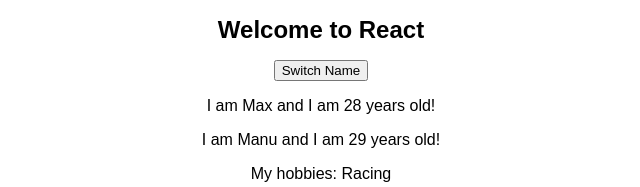
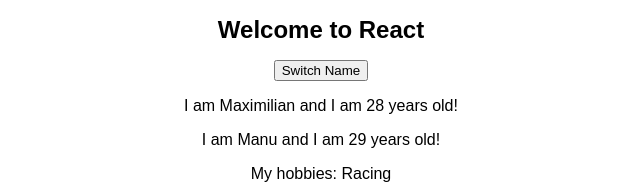
Before and after one commit to femmebot/react16, a React (Create React App) app in the folder my-app/: page / in a window 1280 px wide. Shown: the top 187 px of the page, without its empty margins (319-959 px from the left). Built offline with nearby package versions, Linux system fonts and the light colour scheme.

Commit message:
passing method references between components

```diff
--- a/my-app/src/App.js
+++ b/my-app/src/App.js
@@ -5,31 +5,46 @@
 class App extends Component {
   state = {
     persons: [
-      { name: "Max", age: 28 },
+      { name: "Maximilian", age: 28 },
       { name: "Manu", age: 29 },
       { name: "Stephanie", age: 26 }
     ]
   }
 
-  switchNameHandler = () => {
+  switchNameHandler = (newName) => {
     // console.log('Was clicked!');
+
+    // use special setState method from Component to update DOM
     this.setState({
       persons: [
-        { name: "Maximillian", age: 28 },
+        { name: newName, age: 28 },
         { name: "Manu", age: 29 },
         { name: "Stephanie", age: 27 }
       ]
     })
   }
 
+  // bind method preferred over passing anonymous function for performance
+  // <button onClick={this.switchNameHandler.bind(this, 'Maximilian')}>Switch Name</button>
+
+
   render() {
     return (
       <div className="App">
         <h1 className="App-title">Welcome to React</h1>
-        <button onClick={this.switchNameHandler}>Switch Name</button>
-        <Person name={this.state.persons[0].name}  age={this.state.persons[0].age}/>
-        <Person name={this.state.persons[1].name}  age={this.state.persons[1].age}>My hobbies: Racing</Person>
-        <Person name={this.state.persons[2].name}  age={this.state.persons[2].age}/>
+        <button onClick={() => this.switchNameHandler('Maximilian!!')}>Switch Name</button>
+
+        <Person
+          name={this.state.persons[0].name}
+          age={this.state.persons[0].age}/>
+        <Person
+          name={this.state.persons[1].name}
+          age={this.state.persons[1].age}
+          click={this.switchNameHandler.bind(this, 'Max!')}>My hobbies: Racing
+          </Person>
+        <Person
+          name={this.state.persons[2].name}
+          age={this.state.persons[2].age}/>
       </div>
     );
 
--- a/my-app/src/Person/Person.js
+++ b/my-app/src/Person/Person.js
@@ -3,7 +3,7 @@
 const person = (props) => {
   return (
     <div>
-      <p>I am {props.name} and I am {props.age} years old!</p>
+      <p onClick={props.click}>I am {props.name} and I am {props.age} years old!</p>
       <p>{props.children}</p>
     </div>
   )
```
